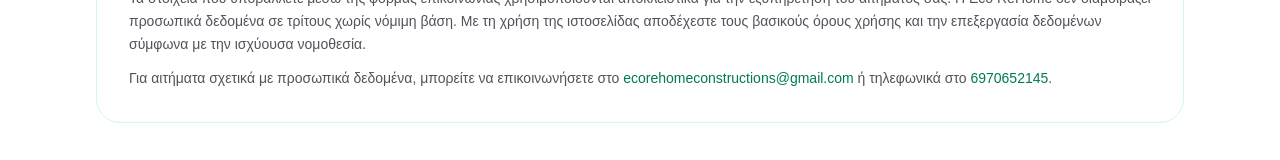
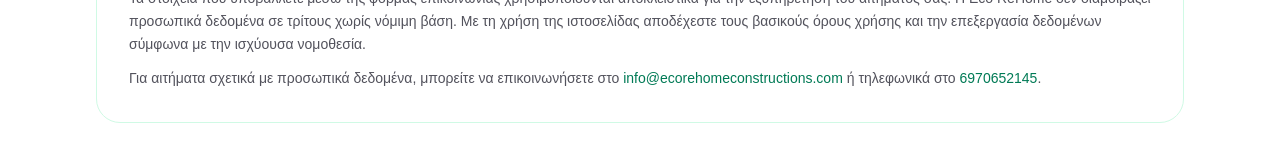
Before and after one commit to plgerasimos2-lgtm/ecorehome, a Next.js app: page / in a window 1280 px wide. Shown: the part 6599-6759 px from the top of the page. Built offline with nearby package versions, Linux system fonts and the light colour scheme.

Commit message:
update site

```diff
--- a/app/api/contact/route.ts
+++ b/app/api/contact/route.ts
@@ -4,7 +4,7 @@ import nodemailer from "nodemailer";
 import { syncLeadToHubSpot } from "@/lib/hubspot/sync-lead";
 import type { HubSpotLeadInput } from "@/lib/hubspot/types";
 
-const recipientEmail = "ecorehomeconstructions@gmail.com";
+const recipientEmail = "info@ecorehomeconstructions.com";
 
 type ContactPayload = {
   name: string;
--- a/app/page.tsx
+++ b/app/page.tsx
@@ -58,7 +58,7 @@ const testimonials = [
 
 const contactDetails = [
   { label: "Τηλέφωνο", value: "6970652145" },
-  { label: "Email", value: "ecorehomeconstructions@gmail.com" },
+  { label: "Email", value: "info@ecorehomeconstructions.com" },
   { label: "Διεύθυνση", value: "Αθήνα, Ελλάδα" },
 ];
 
@@ -524,8 +524,8 @@ export default function Home() {
             <p id="terms" className="mt-3 text-sm leading-relaxed text-zinc-600">
               Για αιτήματα σχετικά με προσωπικά δεδομένα, μπορείτε να επικοινωνήσετε στο
               {" "}
-              <a href="mailto:ecorehomeconstructions@gmail.com" className="font-medium text-emerald-700 hover:underline">
-                ecorehomeconstructions@gmail.com
+              <a href="mailto:info@ecorehomeconstructions.com" className="font-medium text-emerald-700 hover:underline">
+                info@ecorehomeconstructions.com
               </a>
               {" "}
               ή τηλεφωνικά στο
```
